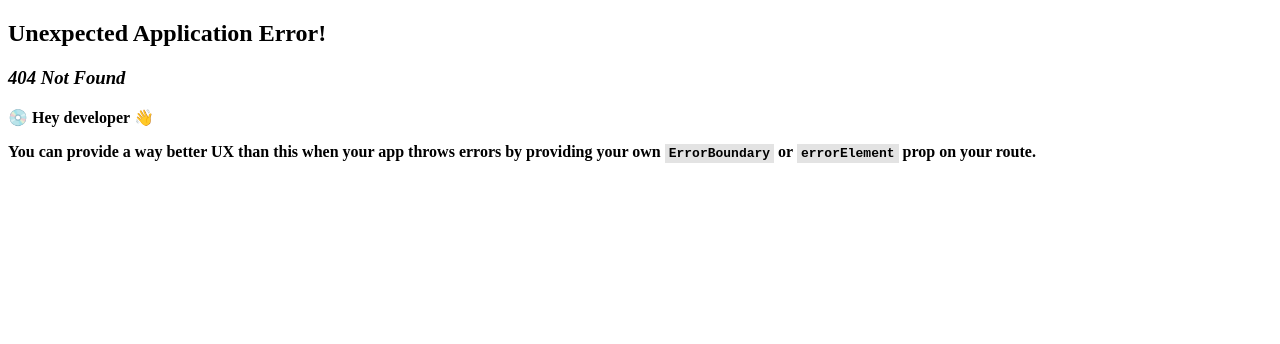
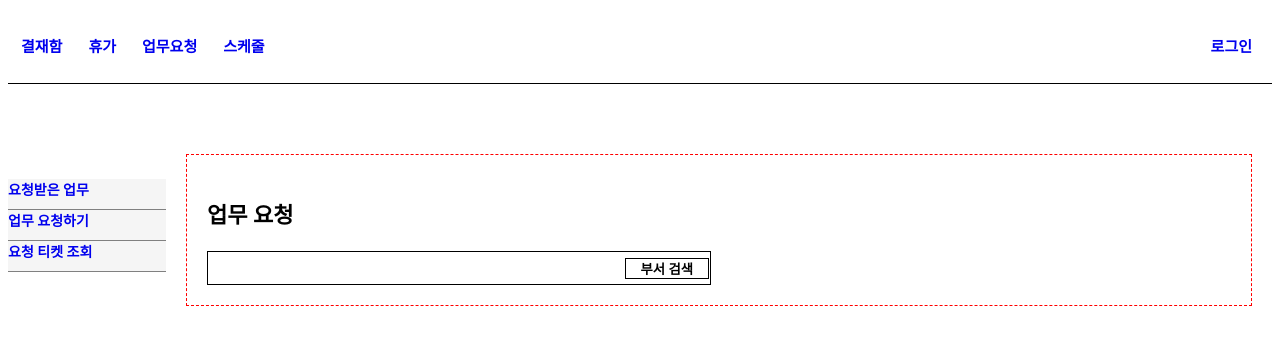
Before and after one commit to JxxHxxx/confirm-service-fe, a React (Vite) app in the folder confirm-fe/: page /work/request in a window 1280 px wide. Before the commit this address had no page. Shown: the top 344 px of the page. Built offline with nearby package versions, Linux system fonts and the light colour scheme; a web font is replaced by a local one.

Commit message:
FEAT 작업 요청 메뉴 일부 URL 수정

```diff
--- a/confirm-fe/src/App.jsx
+++ b/confirm-fe/src/App.jsx
@@ -74,7 +74,7 @@ const router = createBrowserRouter([
     element: <LeaveHistoryPage />
   },
   {
-    path : '/work',
+    path : '/work/request',
     element: <WorkRequestPage />
   },
   {
--- a/confirm-fe/src/page/work/WorkSidebar.jsx
+++ b/confirm-fe/src/page/work/WorkSidebar.jsx
@@ -6,7 +6,7 @@ export default function WorkSidebar() {
 
     return <Sidebar menu={[
         { url: '/work/search', name: '요청받은 업무' },
-        { url: '#', name: '업무 요청하기' },
+        { url: '/work/request', name: '업무 요청하기' },
         { url: '#', name: '요청 티켓 조회' }
     ]} />
 }
--- a/confirm-fe/src/page/work/request/WorkRequestContent.jsx
+++ b/confirm-fe/src/page/work/request/WorkRequestContent.jsx
@@ -1,5 +1,42 @@
+import { useState } from "react";
+import Button from "../../../components/button/Button";
 
 export default function WorkRequestContent() {
 
-    return <></>
+    const [workTicket, setWorkTicket] = useState({
+        chargeDepartmentName: '',
+        chargeDepartmentId: '',
+    });
+
+    // API 적용 전 임시
+    const handleSelectDepartment = () => {
+        setWorkTicket({
+            chargeDepartmentId : 'SPY00001',
+            chargeDepartmentName : '임시부서'
+        })
+    }
+
+    return <>
+        <div style={{ border: '1px dashed red', margin: '50px 0px 50px 0px', padding: '20px' }}>
+            <p style={{ fontSize: '22px' }}>업무 요청</p>
+
+            <table style={{ borderCollapse: 'collapse' }}>
+                <tr>
+                    <td style={
+                        {
+                            height: '30px',
+                            width: '500px',
+                            display: 'flex',
+                            alignItems: 'center',
+                            justifyContent: 'space-between'
+                        }}><span>{workTicket.chargeDepartmentName ? workTicket.chargeDepartmentName : ' '}</span>
+                        <Button
+                            cn="btn_normal"
+                            name="부서 검색"
+                            onClick={handleSelectDepartment} />
+                    </td>
+                </tr>
+            </table>
+        </div>
+    </>
 }
```
